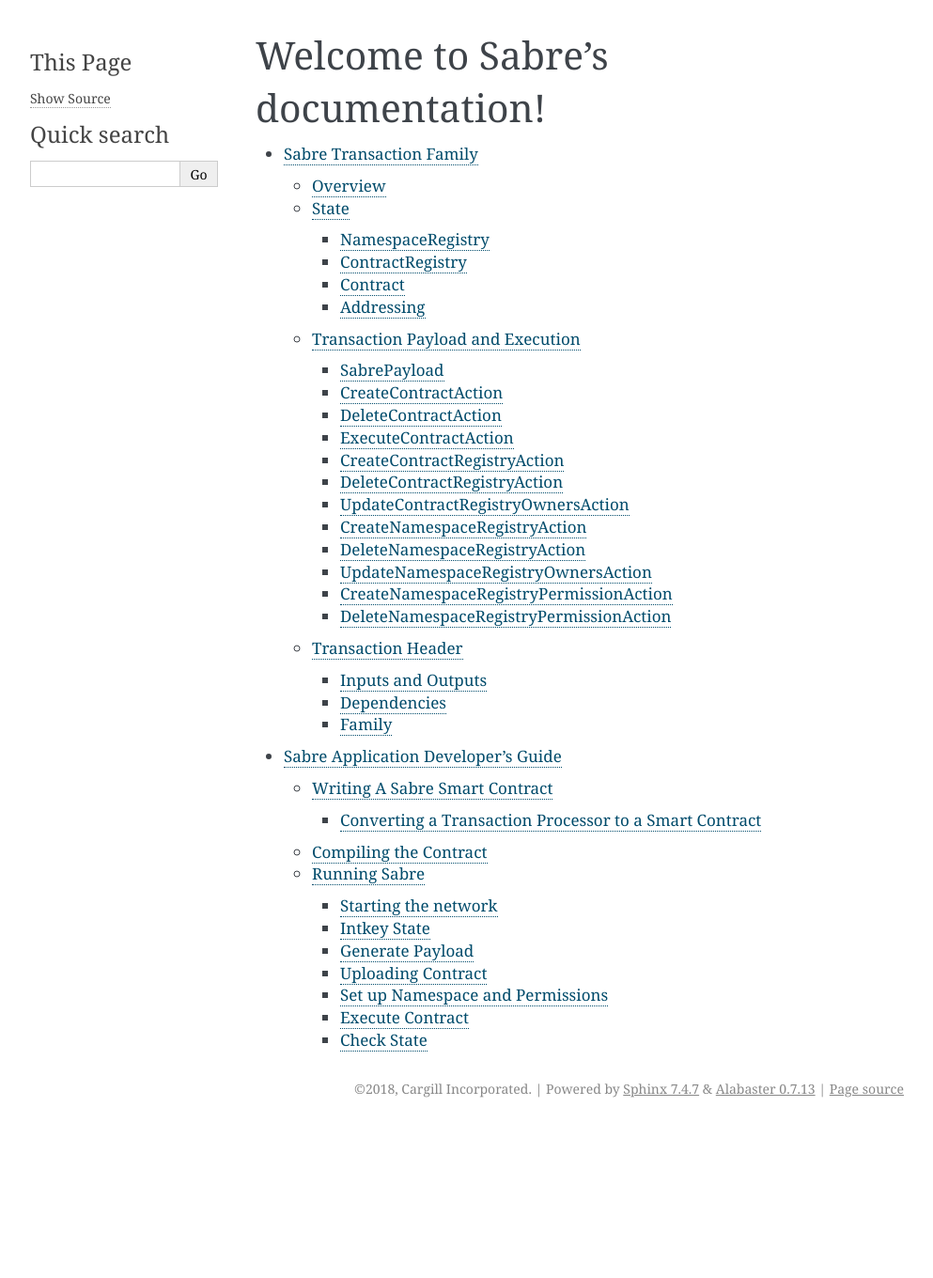
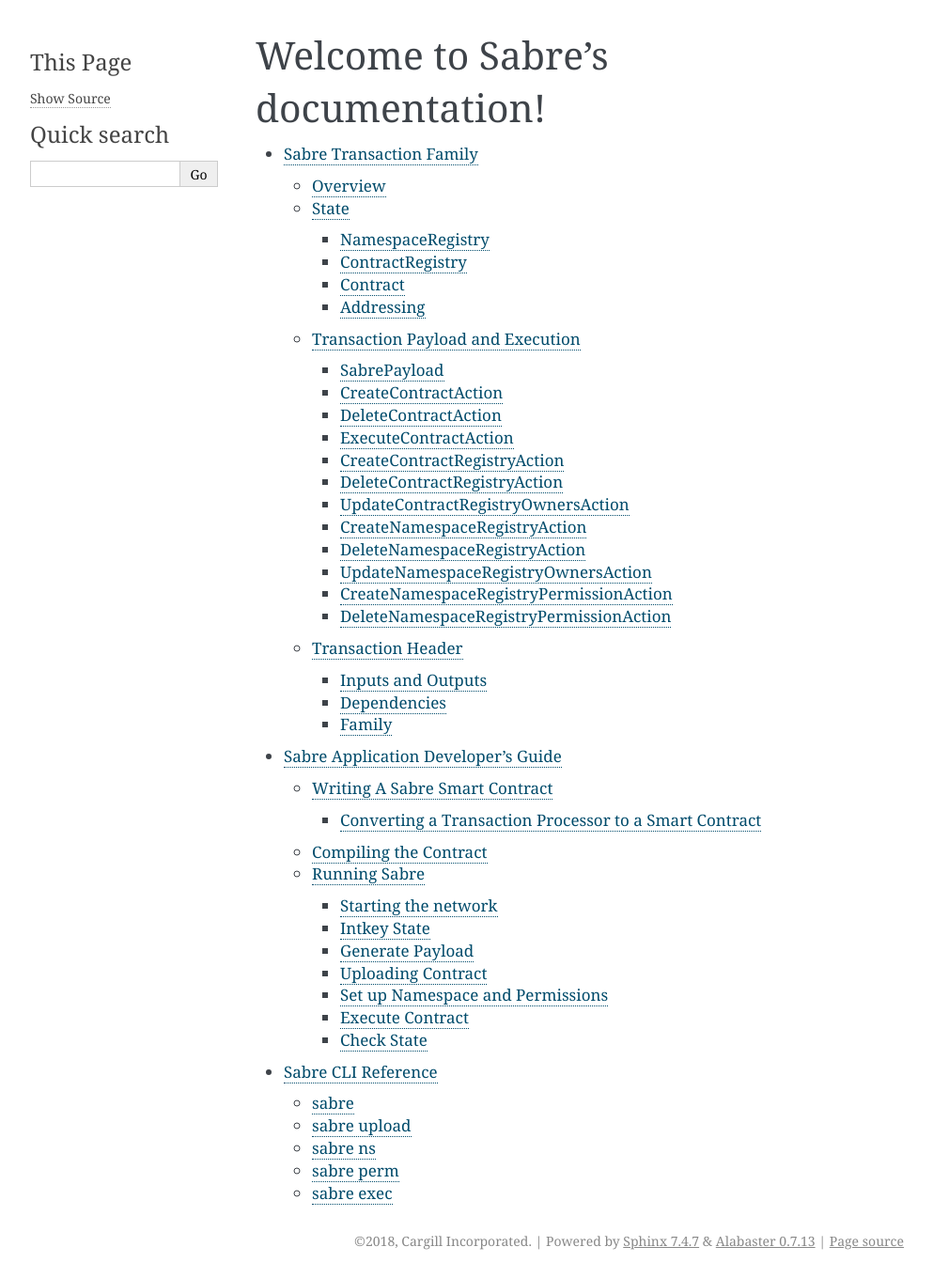
Before and after one commit to hyperledger-archives/transact, a Sphinx documentation site: the page built from docs/source/index.rst, in a window 1280 px wide. Shown: the whole page at 94% size, without its empty margins (148-1141 px from the left). Built offline with Sphinx 7.4.7, drawn with Linux system fonts in a browser that asks for light colours; before the commit the page ends 1198 px from its top, so only the background shows below that; some of the changed lines change nothing that is shown.

Commit message:
Add Sabre CLI Refrence to Sabre Docs
Signed-off-by: Andrea Gunderson <agunde@bitwise.io>

```diff
--- a/docs/source/index.rst
+++ b/docs/source/index.rst
@@ -9,3 +9,4 @@
 .. toctree::
     sabre_transaction_family.rst
     application_developer_guide.rst
+    sabre_cli.rst
--- /dev/null
+++ b/docs/source/sabre_cli.rst
@@ -0,0 +1,89 @@
+*******************
+Sabre CLI Reference
+*******************
+
+The Sabre CLI provides a way to upload and execute Sabre smart contracts from
+the command line. It also provides the ability to manage namespace registries
+and their permissions.
+
+sabre
+=====
+``sabre`` is the top level command for Sabre and it contains 4 subcommands.
+Theses commands are ``upload``, ``ns``, ``perm``, and ``exec``. The subcommands
+have options and arguments that control their behavior. All subcommands include
+``-key``, the name of the signing key, and ``--url``, the url to the Sawtooth
+REST API.
+
+.. literalinclude:: cli/output/sabre_usage.out
+   :language: console
+
+sabre upload
+============
+
+The ``sabre upload`` subcommand submits a Sabre transaction that adds a new
+contract.
+
+.. literalinclude:: cli/output/sabre_upload_usage.out
+  :language: console
+
+The command requires that a path to a contract definition is provided to
+``--filename``. The contract definition should be a yaml file with the
+following information:
+
+.. code-block:: yaml
+
+  name: <contract name>
+  version: <contract version>
+  wasm: <path to compiled wasm file>
+  inputs:
+    - <input addresses>
+  outputs:
+    - <output addresses>
+
+sabre ns
+========
+The ``sabre ns`` subcommand submits a Sabre transaction that can create, update
+or delete a namespace registry.
+
+.. literalinclude:: cli/output/sabre_ns_usage.out
+  :language: console
+
+A namespace registry can only be created by an administrator. An administrator
+has their public key stored in the setting ``sawtooth.swa.administrators``. At
+least one ``--owner`` is required. An owner is the public key of those whose
+who are allowed to update and delete namespaces.
+
+Only an owner or an administrator is allowed to update owners of a namespace
+registry or delete a namespace registry.
+
+A namespace must be at least 6 characters long.
+
+sabre perm
+==========
+The ``sabre perm`` subcommand submits a Sabre transaction that can create or
+delete a namespace registry permissions.
+
+.. literalinclude:: cli/output/sabre_perm_usage.out
+  :language: console
+
+A namespace registry permissions can only be created by an administrator or an
+owner of the namespace registry. Include ``--read`` if the contract is
+allowed to read from the namespace and ``--write`` if the contract is
+allowed to write to the namespace.
+
+Using ``--delete`` will remove all permissions for the provided contract name.
+Again a permission can only be deleted by an owner or an administrator.
+
+sabre exec
+==========
+
+The ``sabre exec`` subcommand submits a Sabre transaction that execute the
+provided payload against an uploaded contract.
+
+.. literalinclude:: cli/output/sabre_exec_usage.out
+  :language: console
+
+The ``--contract`` should be <contract_name:version_number>. The ``--inputs``
+and ``--outputs`` should include any namespaces or addresses that the contract
+needs to have access to. Finally the ``--payload`` should be a path to
+the file that contains the Sabre contract bytes.
```
